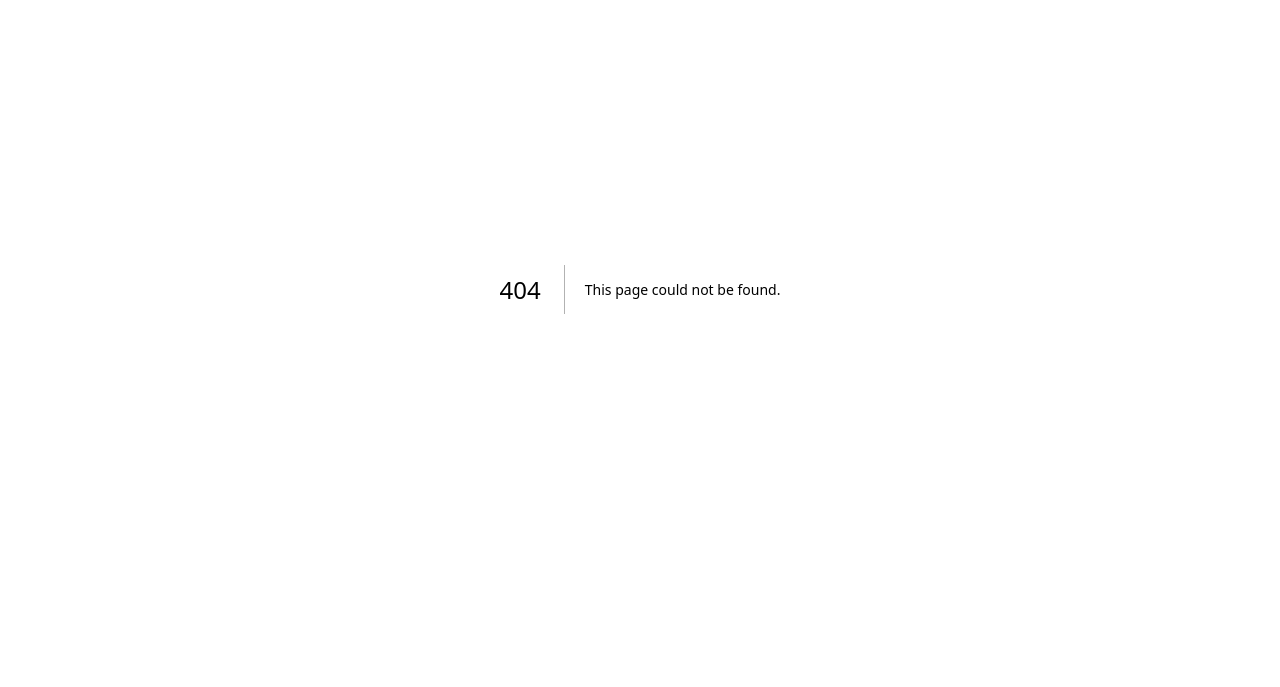
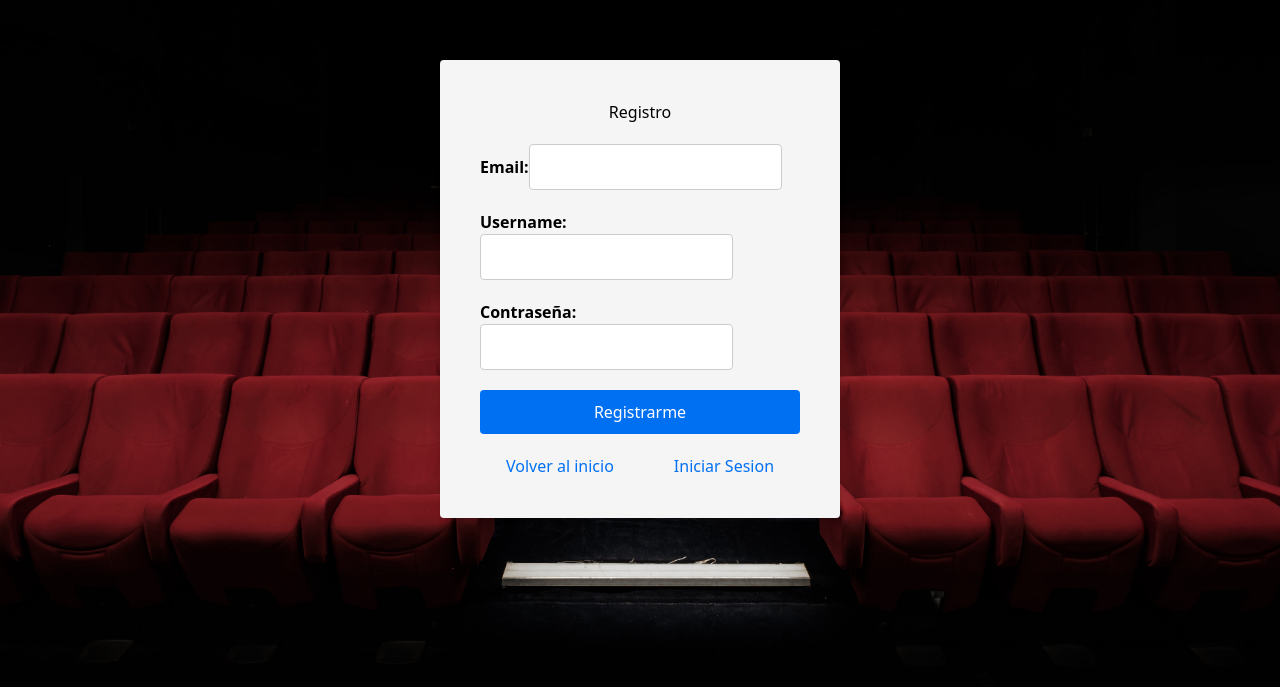
Before and after one commit to Makox1/Proyecto_AppMovieFront, a Next.js app: page /register in a window 1280 px wide. Before the commit this address had no page. Shown: the part 111-798 px from the top of the page. Built offline with nearby package versions, Linux system fonts and the light colour scheme.

Commit message:
Implementacion de registro

```diff
--- a/pages/index.tsx
+++ b/pages/index.tsx
@@ -11,6 +11,7 @@ const Home = () => {
   ];
 
   return (
+    <div className={styles.mainContainer}>
       <div className={styles.container}>
         <Head>
           <title>Películas</title>
@@ -28,6 +29,7 @@ const Home = () => {
           ))}
         </div>
       </div>
+    </div>
   );
 };
 
--- a/pages/login.tsx
+++ b/pages/login.tsx
@@ -60,6 +60,7 @@ const Login = () => {
 
   return (
     <ApolloProvider client={client}>
+      <div className={styles.mainContainer}>
       <div className={styles.container}>
         <h1 className={styles.title}>Iniciar sesión</h1>
         <form onSubmit={handleSubmit} className={styles.form}>
@@ -95,7 +96,13 @@ const Login = () => {
           <Link className={styles.link} href="/" passHref>
             Volver al inicio
           </Link>
+          <button className={styles.registerButton}>
+            <Link className={styles.link} href="/register" passHref>
+              Registrarme
+            </Link>
+          </button>
         </div>
+      </div>
       </div>
       </ApolloProvider>
   );
--- /dev/null
+++ b/pages/register.tsx
@@ -0,0 +1,126 @@
+import { useState } from 'react';
+import styles from '../styles/Login.module.css';
+import Link from 'next/link';
+import { ApolloClient, InMemoryCache, createHttpLink, ApolloProvider, useQuery, useMutation, gql } from '@apollo/client';
+
+const httpLink = createHttpLink({
+  uri: 'http://localhost:4000/graphql', // Reemplaza con la URL correcta de tu servidor GraphQL
+});
+
+const client = new ApolloClient({
+  link: httpLink,
+  cache: new InMemoryCache(),
+});
+
+const CREATE_USER_MUTATION = gql`
+  mutation CreateUser($userInput: CreateUserInput!) {
+    createUser(userInput: $userInput) {
+      email
+      name
+      password
+    }
+  }
+`;
+
+const Register = () => {
+  const [email, setEmail] = useState('');
+  const [password, setPassword] = useState('');
+  const [name, setName] = useState('');
+  const [createUser] = useMutation(CREATE_USER_MUTATION, {
+    client, // Pasamos la instancia de ApolloClient a useMutation
+  });
+
+  const handleEmailChange = (e: React.ChangeEvent<HTMLInputElement>) => {
+    setEmail(e.target.value);
+  };
+  const handleNameChange = (e: React.ChangeEvent<HTMLInputElement>) => {
+    setName(e.target.value);
+  };
+  const handlePasswordChange = (e: React.ChangeEvent<HTMLInputElement>) => {
+    setPassword(e.target.value);
+  };
+
+  const handleRegister = async (event: React.FormEvent<HTMLFormElement>) => {
+    event.preventDefault(); // Evita la recarga de la página
+    try {
+      const userInput = {
+        email,
+        name,
+        password,
+      };
+
+      const { data } = await createUser({
+        variables: { userInput },
+      });
+
+      console.log('Usuario creado:', data.createUser);
+      // Puedes realizar acciones adicionales después de crear el usuario, como mostrar un mensaje de éxito o redirigir a otra página.
+    } catch (error) {
+      console.error('Error al crear el usuario:', error);
+      // Puedes manejar los errores de creación del usuario aquí, como mostrar un mensaje de error.
+    }
+  };
+
+  return (
+    <ApolloProvider client={client}>
+        <div className={styles.mainContainer}>
+            <div className={styles.container}>
+                <h1 className={styles.title}>Registro</h1>
+                <form onSubmit={handleRegister} className={styles.form}>
+                <div className={styles.formGroup}>
+                    <label htmlFor="email" className={styles.label}>
+                    Email:
+                    </label>
+                    <input
+                    type="email"
+                    id="email"
+                    value={email}
+                    onChange={handleEmailChange}
+                    className={styles.input}
+                    />
+                </div>
+                <div className={styles.formGroup}>
+                    <label htmlFor="username" className={styles.label}>
+                    Username:
+                    </label>
+                    <input
+                    type="username"
+                    id="name"
+                    value={name}
+                    onChange={handleNameChange}
+                    className={styles.input}
+                    />
+                </div>
+                <div className={styles.formGroup}>
+                    <label htmlFor="password" className={styles.label}>
+                    Contraseña:
+                    </label>
+                    <input
+                    type="password"
+                    id="password"
+                    value={password}
+                    onChange={handlePasswordChange}
+                    className={styles.input}
+                    />
+                </div>
+                <button type="submit" className={styles.button}>
+                    Registrarme
+                </button>
+                </form>
+                <div className={styles.buttonContainer}>
+                <Link className={styles.link} href="/" passHref>
+                    Volver al inicio
+                </Link>
+                <button className={styles.registerButton}>
+                    <Link className={styles.link} href="/login" passHref>
+                    Iniciar Sesion
+                    </Link>
+                </button>
+                </div>
+            </div>
+        </div>
+      </ApolloProvider>
+  );
+};
+
+export default Register;
--- a/styles/Home.module.css
+++ b/styles/Home.module.css
@@ -1,3 +1,11 @@
+.mainContainer {
+  background-image: url('../public/img/fondoHome.jpg');
+  background-repeat: no-repeat;
+  background-size: cover;
+  background-position: center;
+  min-height: 100vh; /* Esto asegura que tu contenedor siempre tenga al menos la altura de la ventana del navegador */
+}
+
 .container {
     max-width: 800px;
     margin: 0 auto;
--- a/styles/Login.module.css
+++ b/styles/Login.module.css
@@ -1,3 +1,11 @@
+.mainContainer {
+  background-image: url('../public/img/fondoLoginRegister.jpg');
+  background-repeat: no-repeat;
+  background-size: cover;
+  background-position: center;
+  min-height: 100vh; /* Esto asegura que tu contenedor siempre tenga al menos la altura de la ventana del navegador */
+}
+
 .container {
     max-width: 400px;
     margin: 0 auto;
@@ -58,3 +66,9 @@
     color: #0070f3;
     text-decoration: none;
   }
+
+  .registerButton {
+    color: #0070f3;
+    margin-left: 60px; /* Ajusta el margen izquierdo según tus necesidades */
+    /* Otros estilos de diseño para el botón de registro */
+  }
```
Also changed, not shown: public/img/fondoHome.jpg (added), public/img/fondoLoginRegister.jpg (added). Lines whose indentation alone changed are shown as unchanged.
